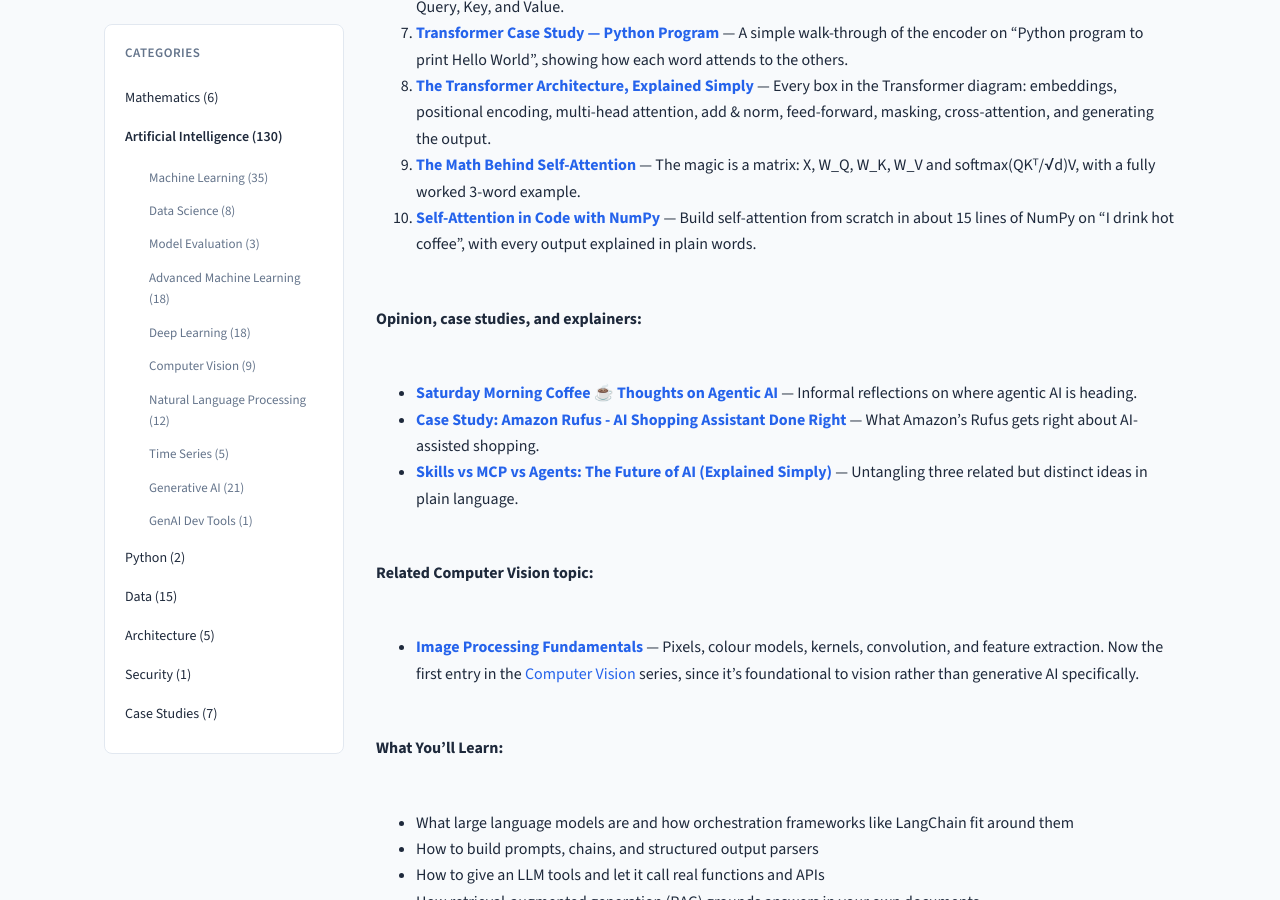
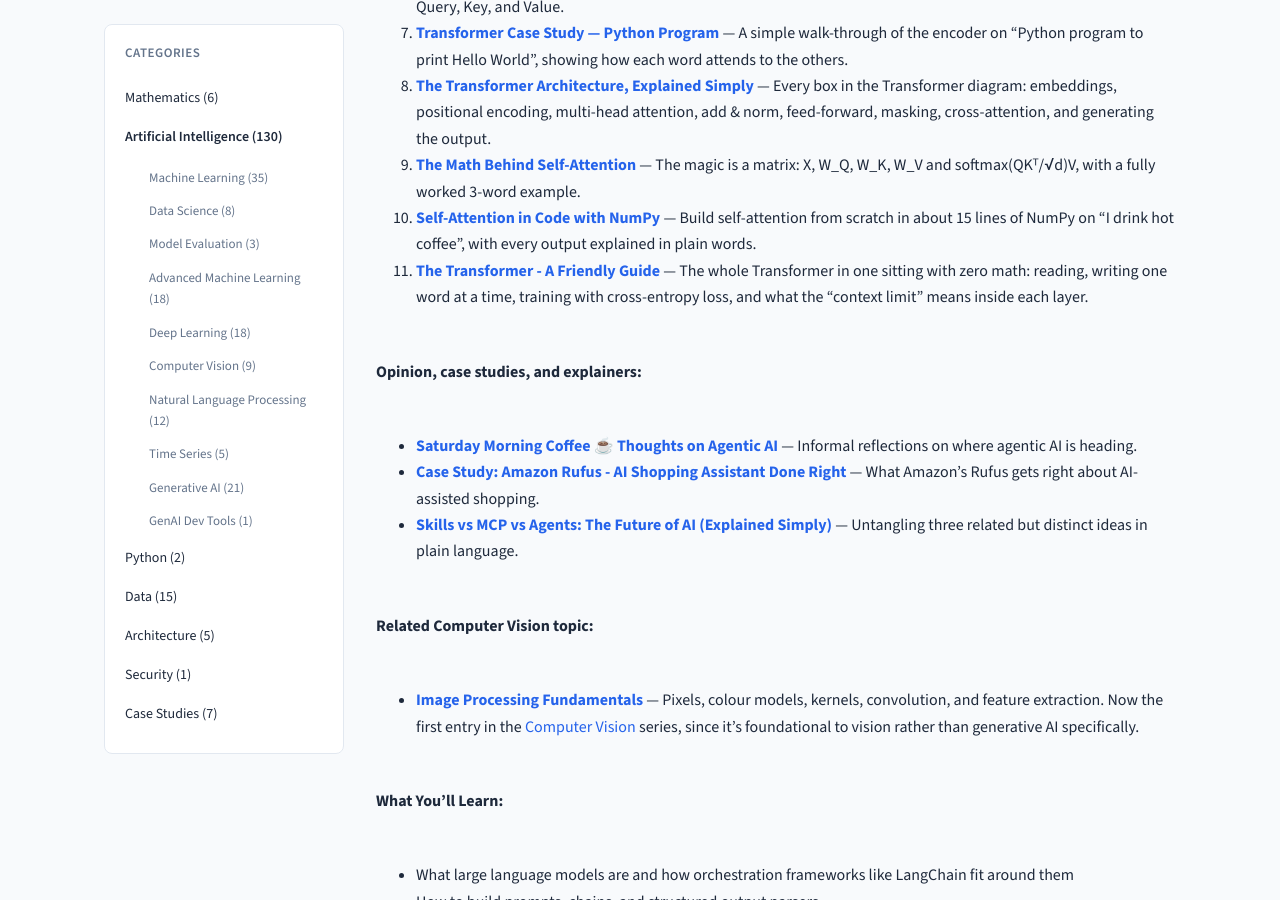
Before and after one commit to rilov/handbook, a Jekyll site: the page built from categories/generative-ai/index.md, in a window 1280 px wide and 900 px high, scrolled down 1152 px. Built offline with Jekyll 4.4.1, drawn with Linux system fonts in a browser that asks for light colours.

Commit message:
Link Transformer friendly guide from Generative AI category page
Generated with [Devin](https://devin.ai)

Co-Authored-By: Devin <158243242+devin-ai-integration[bot]@users.noreply.github.com>

```diff
--- a/categories/generative-ai/index.md
+++ b/categories/generative-ai/index.md
@@ -29,6 +29,7 @@ Learn about LLMs, LangChain, RAG, agents, and building AI-powered applications
 8. **[The Transformer Architecture, Explained Simply]({{ site.baseurl }}/topics/dl-genai-transformer-architecture/)** — Every box in the Transformer diagram: embeddings, positional encoding, multi-head attention, add & norm, feed-forward, masking, cross-attention, and generating the output.
 9. **[The Math Behind Self-Attention]({{ site.baseurl }}/topics/dl-genai-self-attention-math/)** — The magic is a matrix: X, W_Q, W_K, W_V and softmax(QKᵀ/√d)V, with a fully worked 3-word example.
 10. **[Self-Attention in Code with NumPy]({{ site.baseurl }}/topics/dl-genai-self-attention-numpy/)** — Build self-attention from scratch in about 15 lines of NumPy on "I drink hot coffee", with every output explained in plain words.
+11. **[The Transformer - A Friendly Guide]({{ site.baseurl }}/topics/transformer-friendly-guide/)** — The whole Transformer in one sitting with zero math: reading, writing one word at a time, training with cross-entropy loss, and what the "context limit" means inside each layer.
 
 **Opinion, case studies, and explainers:**
 
```
